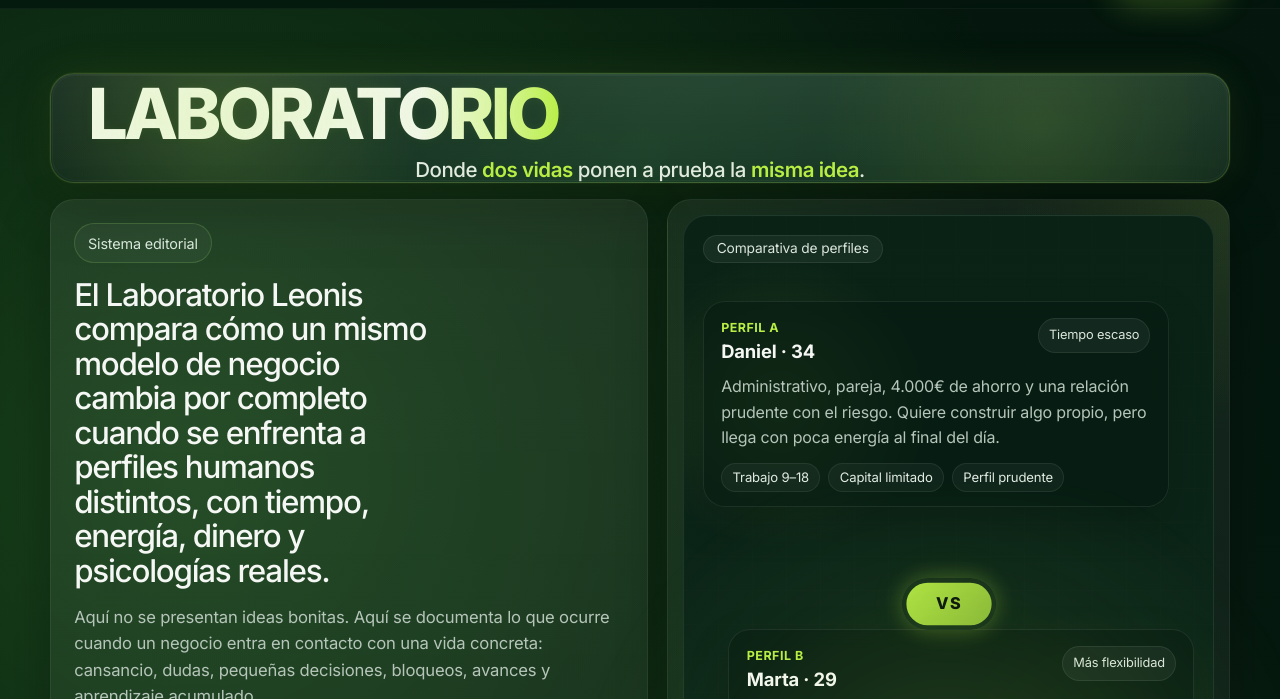
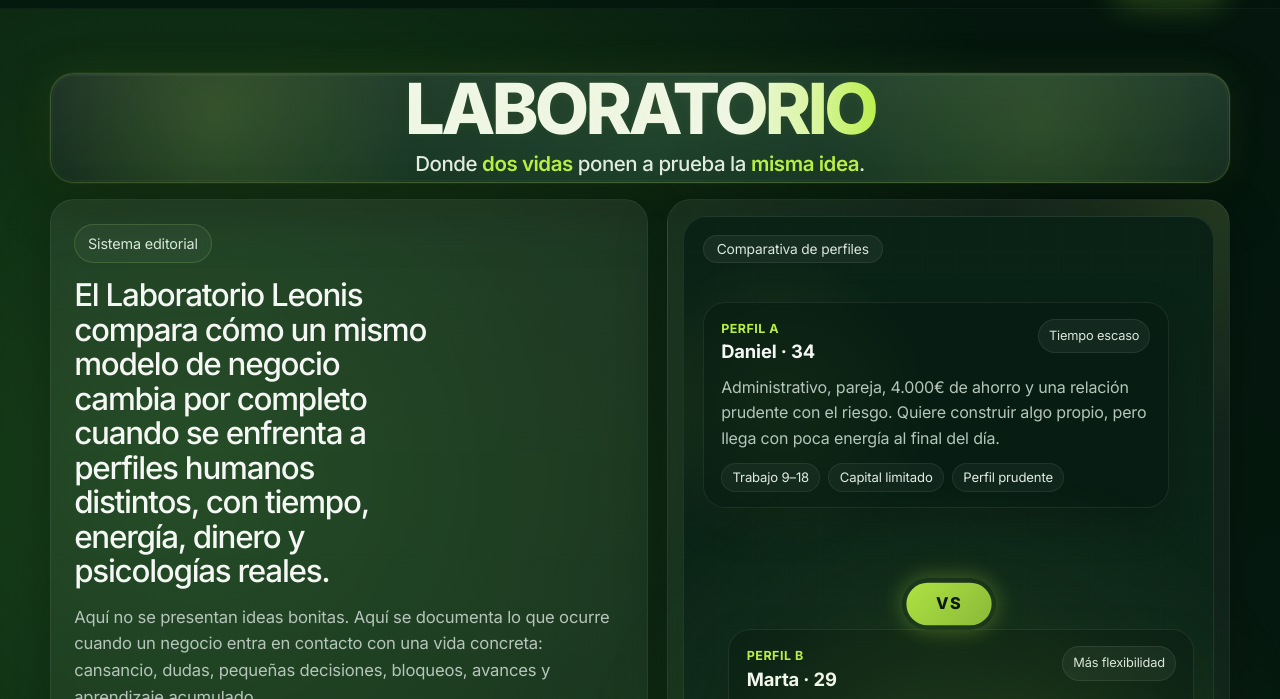
Before and after one commit to LeonisG/LeonisG.github.io, a plain HTML site: page pages/laboratorio.html in a window 1280 px wide. Shown: the part 70-769 px from the top of the page. Drawn offline with Linux system fonts and the light colour scheme.

Commit message:
Update styles.css

```diff
--- a/assets/css/styles.css
+++ b/assets/css/styles.css
@@ -912,7 +912,7 @@ h1 {
   content: "";
   width: min(520px, 58%);
   height: 1px;
-  margin-top: 0.72rem;
+  margin-top: 0.88rem;
   background: linear-gradient(
     90deg,
     transparent 0%,
@@ -926,21 +926,25 @@ h1 {
 }
 
 .laboratory-banner-title {
-  margin: 0;
+  margin: 0 auto;
+  width: 100%;
+  max-width: none;
+  text-align: center;
   line-height: 0.98;
   letter-spacing: -0.048em;
-  width: 100%;
-  text-align: center;
   overflow: visible;
+  display: flex;
+  justify-content: center;
 }
 
 .laboratory-banner-title-main {
   display: inline-block;
-  padding-inline: 0.08em;
+  padding-inline: 0.12em;
   font-size: clamp(2.7rem, 5.5vw, 4.45rem);
   font-weight: 800;
   text-transform: uppercase;
   white-space: nowrap;
+  text-align: center;
   background: linear-gradient(
     90deg,
     #f4f8f1 0%,
@@ -957,7 +961,8 @@ h1 {
 }
 
 .laboratory-banner-subtitle {
-  margin: 0.55rem auto 0;
+  margin: 0.58rem auto 0;
+  padding-bottom: 0.38rem;
   max-width: none;
   white-space: nowrap;
   font-size: clamp(1rem, 1.7vw, 1.28rem);
```
